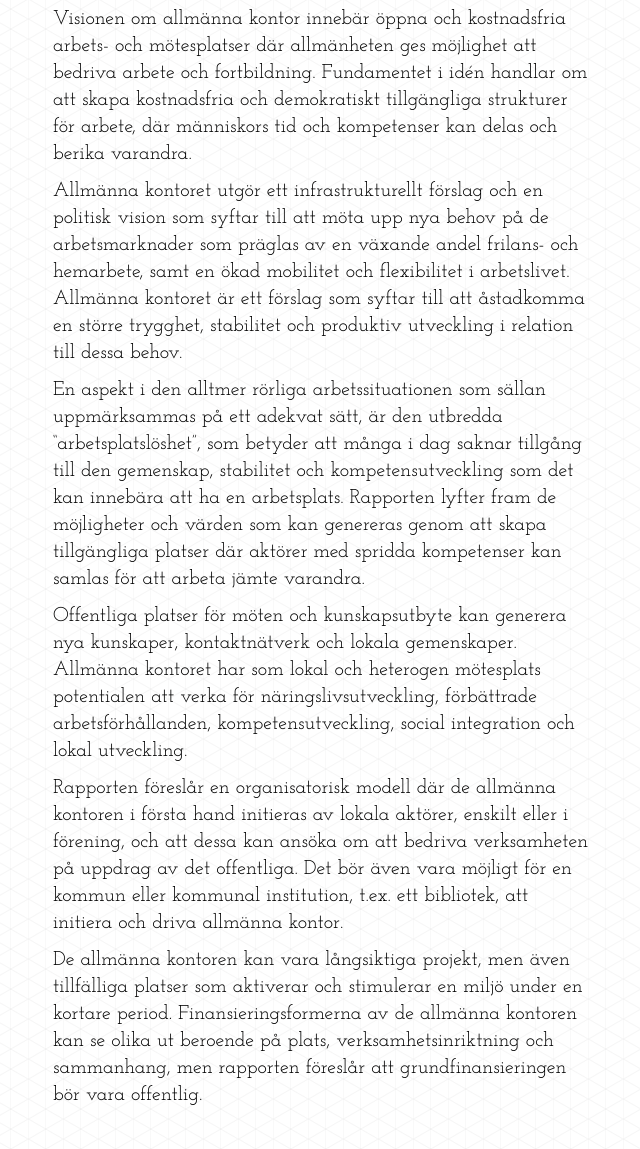
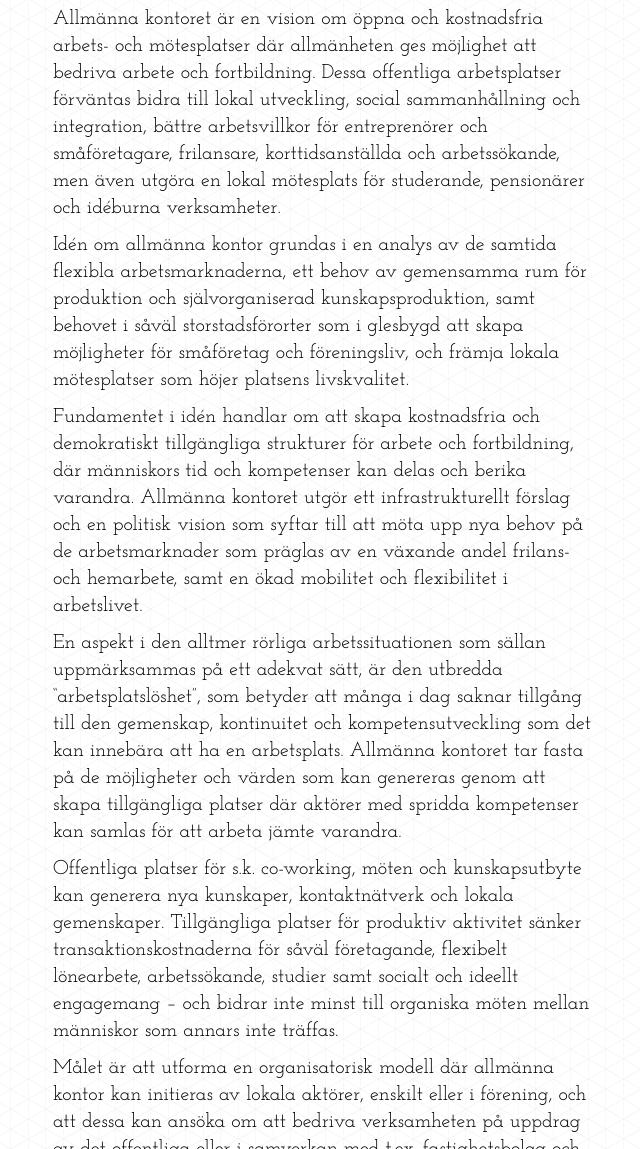
Before and after one commit to dilettant/allmannakontoret, a Jekyll site: the page built from koncept/sammanfattning.md, in a window 1280 px wide and 1400 px high, scrolled down 350 px, cut to the strip 251-1400 px from the top of the window. Shown: the whole strip, without its empty margins (357-997 px from the left). Built offline with Jekyll 4.4.1, drawn with Linux system fonts in a browser that asks for light colours; comment, search, counter and statistics services are not loaded; some of the changed text lies outside the part shown.

Commit message:
Additions from Vinnova application

```diff
--- a/koncept/sammanfattning.md
+++ b/koncept/sammanfattning.md
@@ -5,14 +5,16 @@ ref: sammanfattning
 category: koncept
 ---
 
-Visionen om allmänna kontor innebär öppna och kostnadsfria arbets- och mötesplatser där allmänheten ges möjlighet att bedriva arbete och fortbildning. Fundamentet i idén handlar om att skapa kostnadsfria och demokratiskt tillgängliga strukturer för arbete, där människors tid och kompetenser kan delas och berika varandra.
+Allmänna kontoret är en vision om öppna och kostnadsfria arbets- och mötesplatser där allmänheten ges möjlighet att bedriva arbete och fortbildning. Dessa offentliga arbetsplatser förväntas bidra till lokal utveckling, social sammanhållning och integration, bättre arbetsvillkor för entreprenörer och småföretagare, frilansare, korttidsanställda och arbetssökande, men även utgöra en lokal mötesplats för studerande, pensionärer och idéburna verksamheter.
 
-Allmänna kontoret utgör ett infrastrukturellt förslag och en politisk vision som syftar till att möta upp nya behov på de arbetsmarknader som präglas av en växande andel frilans- och hemarbete, samt en ökad mobilitet och flexibilitet i arbetslivet. Allmänna kontoret är ett förslag som syftar till att åstadkomma en större trygghet, stabilitet och produktiv utveckling i relation till dessa behov.
+Idén om allmänna kontor grundas i en analys av de samtida flexibla arbetsmarknaderna, ett behov av gemensamma rum för produktion och självorganiserad kunskapsproduktion, samt behovet i såväl storstadsförorter som i glesbygd att skapa möjligheter för småföretag och föreningsliv, och främja lokala mötesplatser som höjer platsens livskvalitet.
 
-En aspekt i den alltmer rörliga arbetssituationen som sällan uppmärksammas på ett adekvat sätt, är den utbredda "arbetsplatslöshet", som betyder att många i dag saknar tillgång till den gemenskap, stabilitet och kompetensutveckling som det kan innebära att ha en arbetsplats. Rapporten lyfter fram de möjligheter och värden som kan genereras genom att skapa tillgängliga platser där aktörer med spridda kompetenser kan samlas för att arbeta jämte varandra.
+Fundamentet i idén handlar om att skapa kostnadsfria och demokratiskt tillgängliga strukturer för arbete och fortbildning, där människors tid och kompetenser kan delas och berika varandra. Allmänna kontoret utgör ett infrastrukturellt förslag och en politisk vision som syftar till att möta upp nya behov på de arbetsmarknader som präglas av en växande andel frilans- och hemarbete, samt en ökad mobilitet och flexibilitet i arbetslivet.
 
-Offentliga platser för möten och kunskapsutbyte kan generera nya kunskaper, kontaktnätverk och lokala gemenskaper. Allmänna kontoret har som lokal och heterogen mötesplats potentialen att verka för näringslivsutveckling, förbättrade arbetsförhållanden, kompetensutveckling, social integration och lokal utveckling.
+En aspekt i den alltmer rörliga arbetssituationen som sällan uppmärksammas på ett adekvat sätt, är den utbredda "arbetsplatslöshet", som betyder att många i dag saknar tillgång till den gemenskap, kontinuitet och kompetensutveckling som det kan innebära att ha en arbetsplats. Allmänna kontoret tar fasta på de möjligheter och värden som kan genereras genom att skapa tillgängliga platser där aktörer med spridda kompetenser kan samlas för att arbeta jämte varandra.
 
-Rapporten föreslår en organisatorisk modell där de allmänna kontoren i första hand initieras av lokala aktörer, enskilt eller i förening, och att dessa kan ansöka om att bedriva verksamheten på uppdrag av det offentliga. Det bör även vara möjligt för en kommun eller kommunal institution, t.ex. ett bibliotek, att initiera och driva allmänna kontor.
+Offentliga platser för s.k. co-working, möten och kunskapsutbyte kan generera nya kunskaper, kontaktnätverk och lokala gemenskaper. Tillgängliga platser för produktiv aktivitet sänker transaktionskostnaderna för såväl företagande, flexibelt lönearbete, arbetssökande, studier samt socialt och ideellt engagemang – och bidrar inte minst till organiska möten mellan människor som annars inte träffas.
 
-De allmänna kontoren kan vara långsiktiga projekt, men även tillfälliga platser som aktiverar och stimulerar en miljö under en kortare period. Finansieringsformerna av de allmänna kontoren kan se olika ut beroende på plats, verksamhetsinriktning och sammanhang, men rapporten föreslår att grundfinansieringen bör vara offentlig.
+Målet är att utforma en organisatorisk modell där allmänna kontor kan initieras av lokala aktörer, enskilt eller i förening, och att dessa kan ansöka om att bedriva verksamheten på uppdrag av det offentliga eller i samverkan med t.ex. fastighetsbolag och det lokala närings- och föreningslivet. Det bör även vara möjligt för en kommun eller kommunal institution, t.ex. ett bibliotek, att initiera och driva allmänna kontor.
+
+De allmänna kontoren kan vara långsiktiga projekt, men även tillfälliga platser som aktiverar och stimulerar en miljö under en kortare period. Målet är en mångfald av allmänna kontor, i lokalt initierade offentliga, privata och tvärsektoriella drifts- och finansieringsformer.
```
